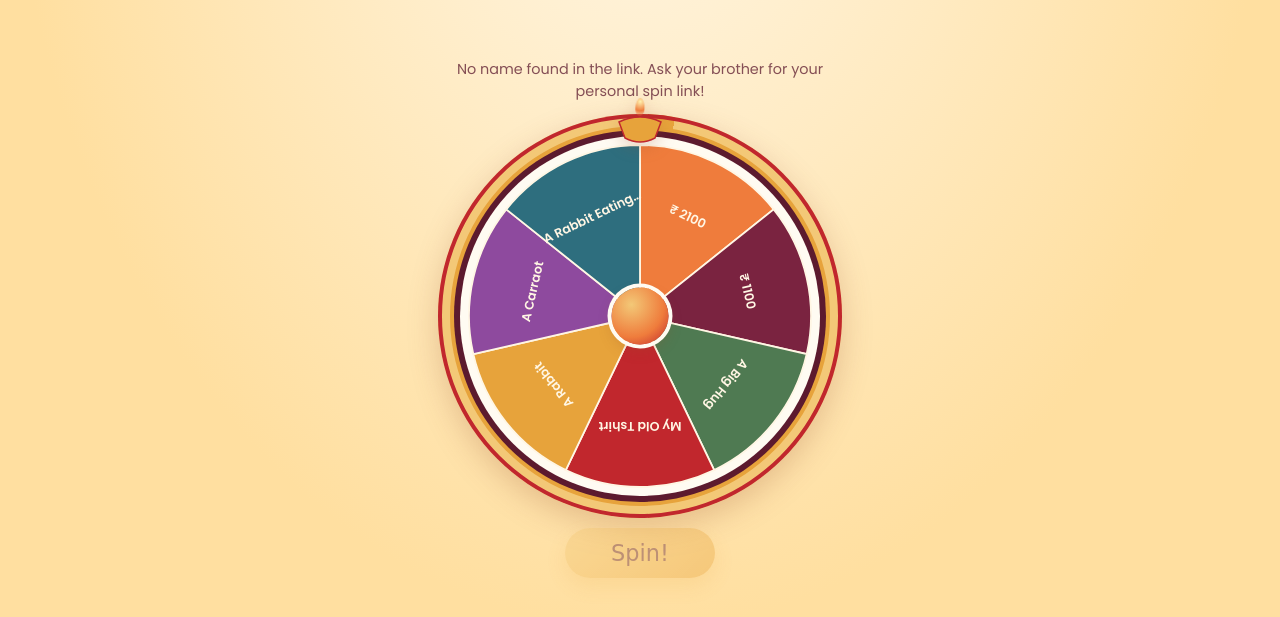
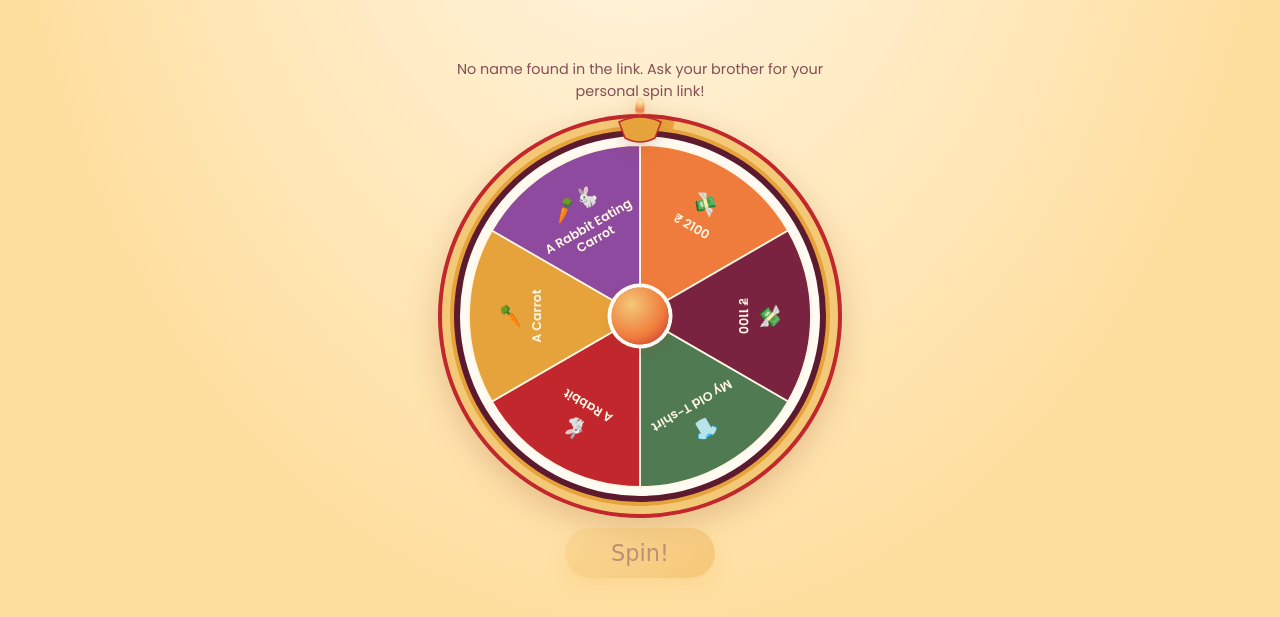
Before and after one commit to rahulsharma-sfdc/rakhi-2026, a plain HTML site: page rakhi-spin-wheel.html in a window 1280 px wide. Shown: the part 255-872 px from the top of the page. Drawn offline with Linux system fonts and the light colour scheme; a web font is replaced by a local one.

Commit message:
Update rakhi-spin-wheel.html

```diff
--- a/rakhi-spin-wheel.html
+++ b/rakhi-spin-wheel.html
@@ -367,10 +367,9 @@
  const PRIZES = [
     {id:'p1', label:'₹ 2100'},
     {id:'p2', label:'₹ 1100'},
-    {id:'p3', label:'A Big Hug'},
-    {id:'p4', label:'My Old Tshirt'},
+    {id:'p4', label:'My Old T-shirt'},
     {id:'p5', label:'A Rabbit'},
-    {id:'p6', label:'A Carraot'},
+    {id:'p6', label:'A Carrot'},
     {id:'p7', label:'A Rabbit Eating Carrot'},
   ];
 
@@ -500,15 +499,86 @@
       const mid = start + slice/2;
       const g = document.createElementNS(ns,'g');
       g.setAttribute('transform', `rotate(${mid} ${cx} ${cy})`);
-      const text = document.createElementNS(ns,'text');
+
+      const icon = document.createElementNS(ns, 'text');
+      icon.setAttribute('x', cx);
+      icon.setAttribute('y', cy - r * 0.72);
+      icon.setAttribute('text-anchor', 'middle');
+      icon.setAttribute('font-size', n > 8 ? '18' : '22');
+      icon.setAttribute('font-family', 'Arial, sans-serif');
+      //icon.textContent = prize.icon || (prize.label.includes('Rabit Eating Carrot') ? 🥕🐇 : ( prize.label.includes('A Carrot') ?🥕: ( prize.label.includes('A Rabbit') ? 🐇 : (
+      //prize.label.includes('T-Shirt') ? 👕 : 💸))));
+
+      icon.textContent = prize.icon || (
+        prize.label.includes('Rabbit Eating Carrot') ? '🥕🐇' :
+        prize.label.includes('A Carrot') ? '🥕' :
+        prize.label.includes('A Rabbit') ? '🐇' :
+        prize.label.includes('T-shirt') ? '👕' :
+        '💸'
+      );
+
+      g.appendChild(icon);
+
+
+      // --------------------
+      // PRIZE TEXT
+      // --------------------
+      const text = document.createElementNS(ns, 'text');
       text.setAttribute('x', cx);
-      text.setAttribute('y', cy - r*0.62);
-      text.setAttribute('text-anchor','middle');
-      text.setAttribute('font-size', n>8 ? '12' : '14');
+      text.setAttribute('text-anchor', 'middle');
+      text.setAttribute('font-size', n > 8 ? '12' : '14');
       text.setAttribute('font-family', 'Poppins, sans-serif');
       text.setAttribute('font-weight', '600');
       text.setAttribute('fill', '#FFF6E4');
-      text.textContent = prize.label.length > 16 ? prize.label.slice(0,15)+'…' : prize.label;
+
+      // Wrap text by words
+      const words = prize.label.split(' ');
+      const lines = [];
+      let currentLine = '';
+
+      const maxChars = n > 8 ? 12 : 16;
+
+      words.forEach(word => {
+        const testLine = currentLine
+          ? currentLine + ' ' + word
+          : word;
+
+        if (testLine.length > maxChars && currentLine) {
+          lines.push(currentLine);
+          currentLine = word;
+        } else {
+          currentLine = testLine;
+        }
+      });
+
+      if (currentLine) {
+        lines.push(currentLine);
+      }
+
+      // Maximum 3 lines
+      const displayLines = lines.slice(0, 3);
+
+      displayLines.forEach((line, index) => {
+        const tspan = document.createElementNS(ns, 'tspan');
+
+        tspan.setAttribute('x', cx);
+
+        // Position lines vertically
+        tspan.setAttribute(
+          'dy',
+          index === 0 ? '0' : '16'
+        );
+
+        tspan.textContent = line;
+
+        text.appendChild(tspan);
+      });
+
+      // Position the text below the icon
+      text.setAttribute(
+        'y',
+        cy - r * 0.58
+      );
       g.appendChild(text);
       wheelEl.appendChild(g);
     });
```
